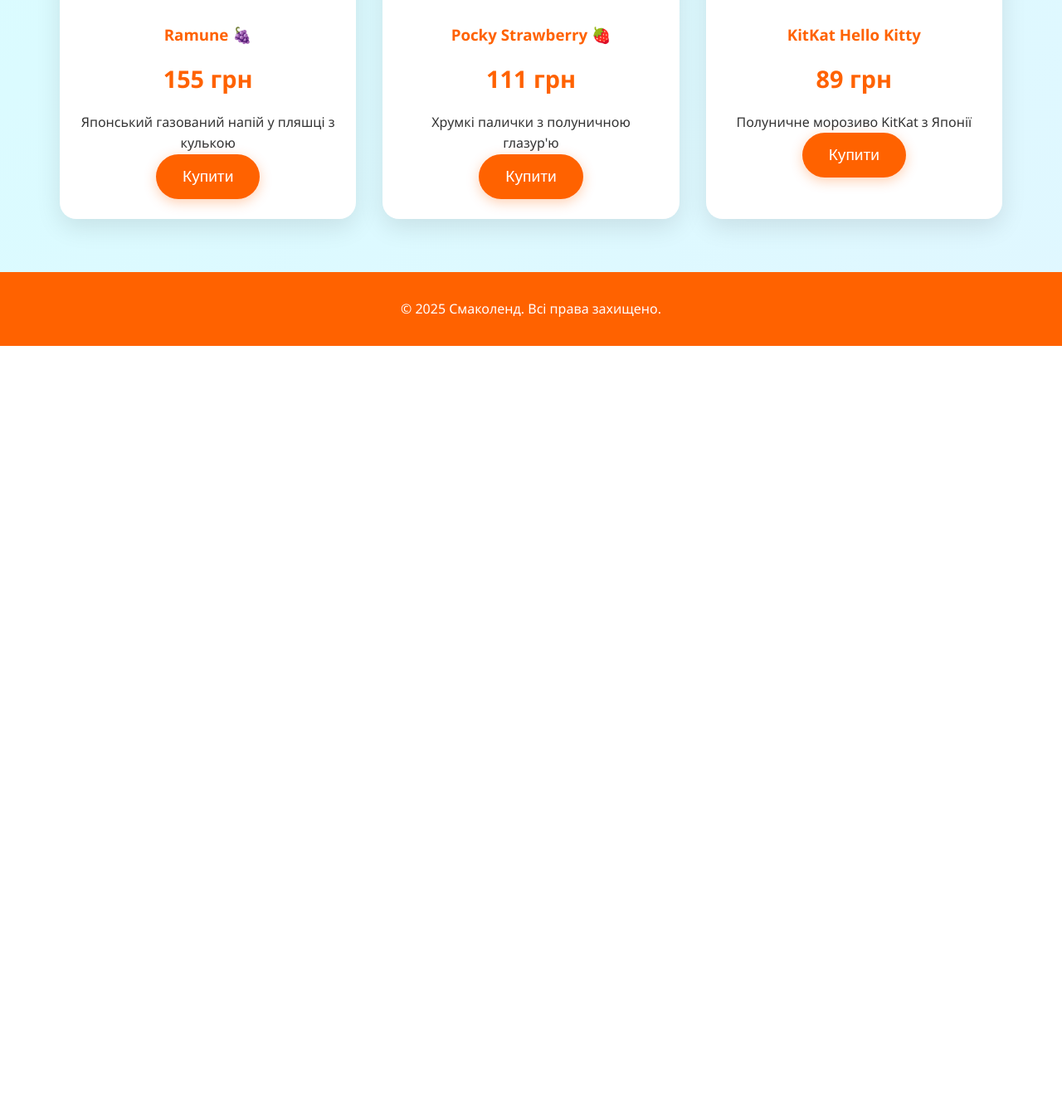
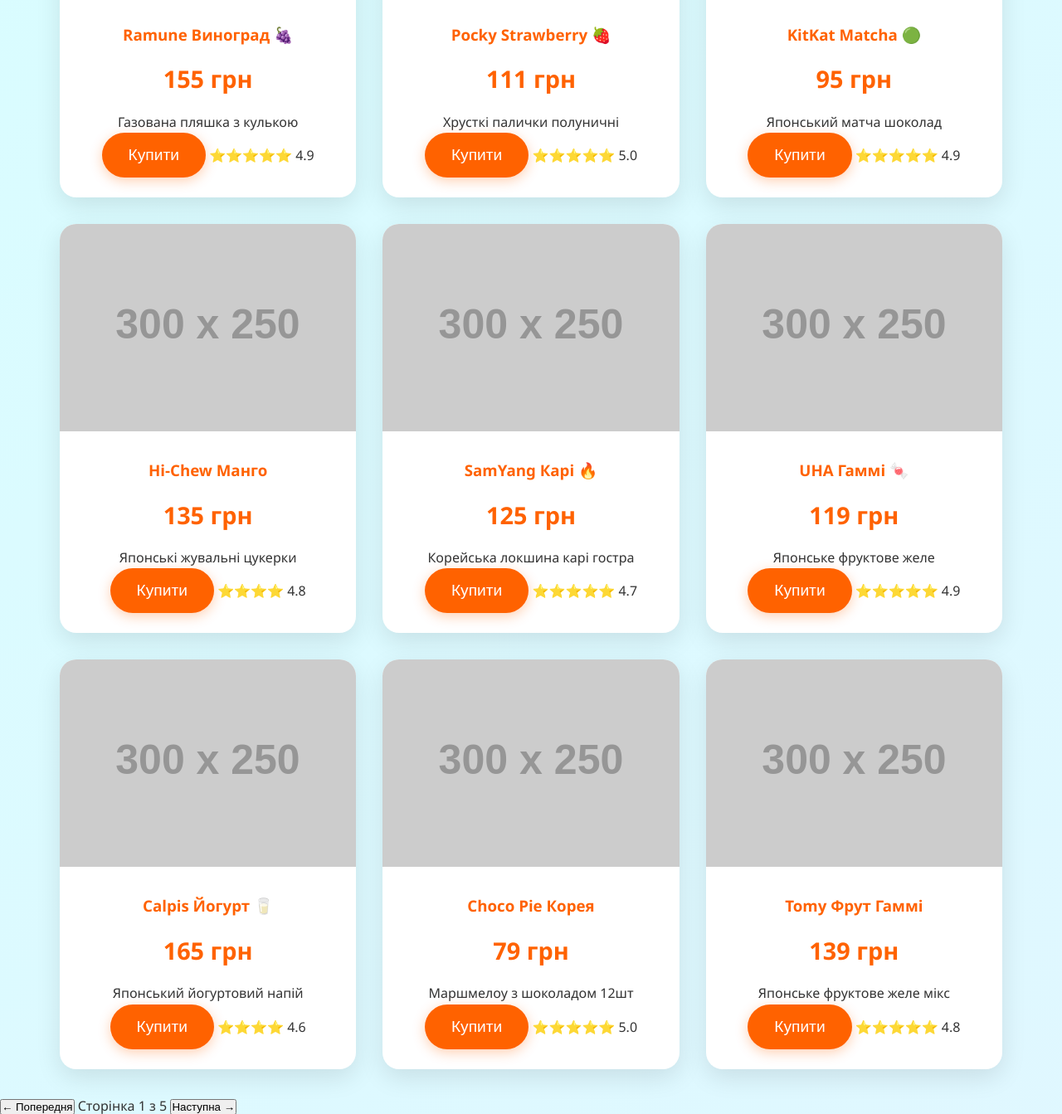
Before and after one commit to perfidae/sophiiatishchuk, a plain HTML site: page catalog.html in a window 1280 px wide. Shown: the part 1457-2800 px from the top of the page at 83% size. Before the commit the page ends 1874 px from the top, so only its background shows below. Drawn offline with Linux system fonts and the light colour scheme; placeholder pictures from the web are drawn by us.

Commit message:
Update catalog.html

```diff
--- a/catalog.html
+++ b/catalog.html
@@ -15,23 +15,38 @@
         <a class="nav-link" href="index.html">Головна</a>
         <a class="nav-link active" href="catalog.html">Каталог</a>
         <a class="nav-link" href="index.html#delivery">Доставка</a>
-        <a class="nav-link" href="#contact">Контакти</a>
+        <a class="nav-link" href="index.html#contact">Контакти</a>
     </nav>
 
     <main>
         <section class="catalog-hero">
-            <h1>Каталог смаколиків</h1>
-            <p>Понад 100 видів азійських солодощів!</p>
+            <h1>Повний каталог</h1>
+            <p>150+ видів азійських смаколиків ✓ Найсвіжіші поставки</p>
+            <div class="filter-bar">
+                <select class="filter-select">
+                    <option>Всі товари</option>
+                    <option>Локшина</option>
+                    <option>Желе</option>
+                    <option>Шоколад</option>
+                    <option>Напої</option>
+                </select>
+                <input type="text" class="search-input" placeholder="Пошук товарів...">
+                <button class="filter-btn">Фільтри</button>
+            </div>
         </section>
 
         <section class="catalog-grid">
+            <!-- Оригінальні товари -->
             <div class="product-card">
                 <img src="https://learn.logikaschool.com/uploads/student/1794152/693d41e6e5e25.png" alt="Buldak">
                 <div class="product-info">
-                    <h3>Buldak 🔥</h3>
+                    <h3>Buldak 2x 🔥</h3>
                     <p class="price">130 грн</p>
-                    <p>Гостра корейська локшина з вогняною гостротою</p>
+                    <p>Гостра корейська локшина вогняна</p>
+                    <div class="product-actions">
                         <button class="buy-btn">Купити</button>
+                        <span class="rating">⭐⭐⭐⭐⭐ 4.9</span>
+                    </div>
                 </div>
             </div>
 
@@ -40,8 +55,11 @@
                 <div class="product-info">
                     <h3>Міні моті 🍡</h3>
                     <p class="price">150 грн</p>
-                    <p>Ніжні японські солодощі з рисового тіста</p>
+                    <p>Японські солодощі рисові 12шт</p>
+                    <div class="product-actions">
                         <button class="buy-btn">Купити</button>
+                        <span class="rating">⭐⭐⭐⭐⭐ 4.8</span>
+                    </div>
                 </div>
             </div>
 
@@ -50,45 +68,145 @@
                 <div class="product-info">
                     <h3>Конжак-желе 🍉</h3>
                     <p class="price">145 грн</p>
-                    <p>Фруктові желейні стіки диня/кавун</p>
+                    <p>Динька + Кавун 2 смаки</p>
+                    <div class="product-actions">
                         <button class="buy-btn">Купити</button>
+                        <span class="rating">⭐⭐⭐⭐ 4.7</span>
+                    </div>
                 </div>
             </div>
 
             <div class="product-card">
                 <img src="https://learn.logikaschool.com/uploads/student/1794152/693d415ca9c6e.png" alt="Ramune">
                 <div class="product-info">
-                    <h3>Ramune 🍇</h3>
+                    <h3>Ramune Виноград 🍇</h3>
                     <p class="price">155 грн</p>
-                    <p>Японський газований напій у пляшці з кулькою</p>
+                    <p>Газована пляшка з кулькою</p>
+                    <div class="product-actions">
                         <button class="buy-btn">Купити</button>
+                        <span class="rating">⭐⭐⭐⭐⭐ 4.9</span>
+                    </div>
                 </div>
             </div>
 
+            <!-- Нові товари -->
             <div class="product-card">
                 <img src="https://mangotango.ua/image/cache/data/Products/tea/Palochki-pocky-glico--600x800.png" alt="Pocky">
                 <div class="product-info">
                     <h3>Pocky Strawberry 🍓</h3>
                     <p class="price">111 грн</p>
-                    <p>Хрумкі палички з полуничною глазур'ю</p>
+                    <p>Хрусткі палички полуничні</p>
+                    <div class="product-actions">
                         <button class="buy-btn">Купити</button>
+                        <span class="rating">⭐⭐⭐⭐⭐ 5.0</span>
+                    </div>
                 </div>
             </div>
 
             <div class="product-card">
-                <img src="https://via.placeholder.com/300x300/FF628A/FFFFFF?text=KitKat+Hello+Kitty" alt="KitKat">
+                <img src="https://via.placeholder.com/300x250/ff6b6b/fff?text=KitKat+Matcha" alt="KitKat Matcha">
                 <div class="product-info">
-                    <h3>KitKat Hello Kitty</h3>
-                    <p class="price">89 грн</p>
-                    <p>Полуничне морозиво KitKat з Японії</p>
+                    <h3>KitKat Matcha 🟢</h3>
+                    <p class="price">95 грн</p>
+                    <p>Японський матча шоколад</p>
+                    <div class="product-actions">
                         <button class="buy-btn">Купити</button>
+                        <span class="rating">⭐⭐⭐⭐⭐ 4.9</span>
                     </div>
                 </div>
+            </div>
+
+            <div class="product-card">
+                <img src="https://via.placeholder.com/300x250/4ecdc4/fff?text=Hi-Chew" alt="Hi-Chew">
+                <div class="product-info">
+                    <h3>Hi-Chew Манго</h3>
+                    <p class="price">135 грн</p>
+                    <p>Японські жувальні цукерки</p>
+                    <div class="product-actions">
+                        <button class="buy-btn">Купити</button>
+                        <span class="rating">⭐⭐⭐⭐ 4.8</span>
+                    </div>
+                </div>
+            </div>
+
+            <div class="product-card">
+                <img src="https://via.placeholder.com/300x250/f39c12/fff?text=SamYang" alt="SamYang">
+                <div class="product-info">
+                    <h3>SamYang Карі 🔥</h3>
+                    <p class="price">125 грн</p>
+                    <p>Корейська локшина карі гостра</p>
+                    <div class="product-actions">
+                        <button class="buy-btn">Купити</button>
+                        <span class="rating">⭐⭐⭐⭐⭐ 4.7</span>
+                    </div>
+                </div>
+            </div>
+
+            <div class="product-card">
+                <img src="https://via.placeholder.com/300x250/9b59b6/fff?text=UHA" alt="UHA Mikakuto">
+                <div class="product-info">
+                    <h3>UHA Гаммі 🍬</h3>
+                    <p class="price">119 грн</p>
+                    <p>Японське фруктове желе</p>
+                    <div class="product-actions">
+                        <button class="buy-btn">Купити</button>
+                        <span class="rating">⭐⭐⭐⭐⭐ 4.9</span>
+                    </div>
+                </div>
+            </div>
+
+            <div class="product-card">
+                <img src="https://via.placeholder.com/300x250/e74c3c/fff?text=Calpico" alt="Calpico">
+                <div class="product-info">
+                    <h3>Calpis Йогурт 🥛</h3>
+                    <p class="price">165 грн</p>
+                    <p>Японський йогуртовий напій</p>
+                    <div class="product-actions">
+                        <button class="buy-btn">Купити</button>
+                        <span class="rating">⭐⭐⭐⭐ 4.6</span>
+                    </div>
+                </div>
+            </div>
+
+            <div class="product-card">
+                <img src="https://via.placeholder.com/300x250/2ecc71/fff?text=Choco+Pie" alt="Choco Pie">
+                <div class="product-info">
+                    <h3>Choco Pie Корея</h3>
+                    <p class="price">79 грн</p>
+                    <p>Маршмелоу з шоколадом 12шт</p>
+                    <div class="product-actions">
+                        <button class="buy-btn">Купити</button>
+                        <span class="rating">⭐⭐⭐⭐⭐ 5.0</span>
+                    </div>
+                </div>
+            </div>
+
+            <div class="product-card">
+                <img src="https://via.placeholder.com/300x250/3498db/fff?text=Tomy" alt="Tomy Fruit Gummy">
+                <div class="product-info">
+                    <h3>Tomy Фрут Гаммі</h3>
+                    <p class="price">139 грн</p>
+                    <p>Японське фруктове желе мікс</p>
+                    <div class="product-actions">
+                        <button class="buy-btn">Купити</button>
+                        <span class="rating">⭐⭐⭐⭐⭐ 4.8</span>
+                    </div>
+                </div>
+            </div>
+        </section>
+
+        <section class="pagination">
+            <button class="page-btn">← Попередня</button>
+            <span class="page-info">Сторінка 1 з 5</span>
+            <button class="page-btn">Наступна →</button>
         </section>
     </main>
 
     <footer>
+        <div class="footer-content">
             <p>&copy; 2025 Смаколенд. Всі права захищено.</p>
+            <p>Працюємо: Пн-Нд 10:00-21:00</p>
+        </div>
     </footer>
 </body>
 </html>
```
Lines whose indentation alone changed are shown as unchanged.
